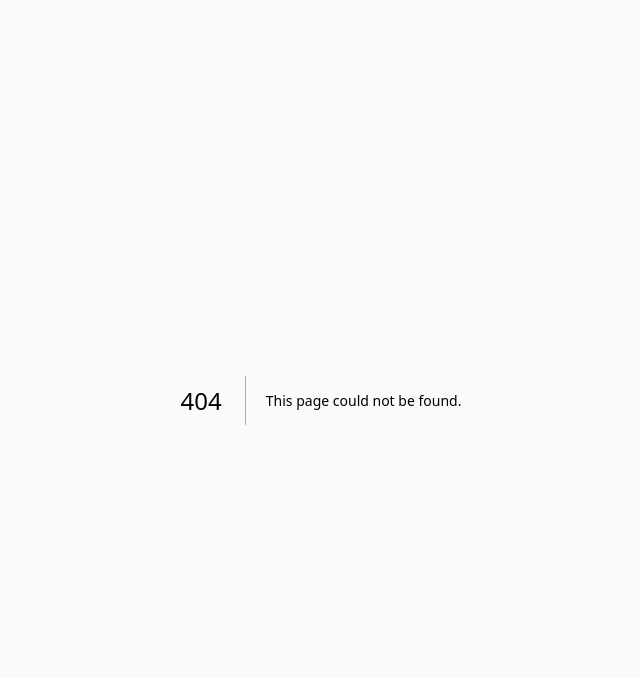
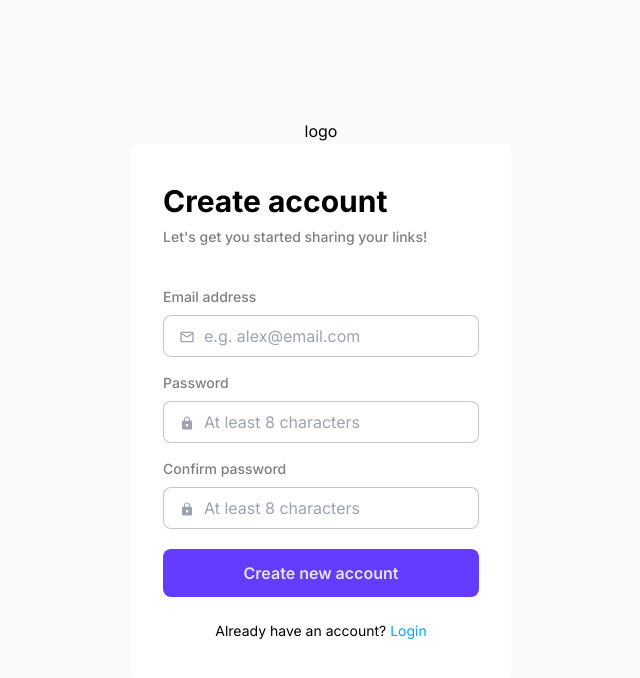
Before and after one commit to Joksa132/link-sharing-app, a Next.js app: page /register in a window 1280 px wide. Before the commit this address had no page. Shown: the top 678 px of the page, without its empty margins (319-959 px from the left). Built offline with nearby package versions, Linux system fonts and the light colour scheme.

Commit message:
create register page

```diff
--- /dev/null
+++ b/app/register/page.tsx
@@ -0,0 +1,85 @@
+import { MdOutlineEmail } from "react-icons/md";
+import { IoMdLock } from "react-icons/io";
+import Link from "next/link";
+
+export default function Register() {
+  return (
+    <div className="flex flex-col justify-center items-center h-screen w-screen">
+      <div>logo</div>
+      <form className="bg-white rounded-lg px-8 py-10 flex flex-col gap-4">
+        <div className="flex flex-col gap-2">
+          <h2 className="text-3xl font-bold">Create account</h2>
+          <span className="text-sm font-medium opacity-50">
+            Let's get you started sharing your links!
+          </span>
+        </div>
+        <div className="flex flex-col mt-6">
+          <label
+            htmlFor="email"
+            className="text-sm font-medium opacity-50 mb-2"
+          >
+            Email address
+          </label>
+          <div className="relative">
+            <input
+              type="email"
+              name="email"
+              id="email"
+              required
+              className="p-2 border border-gray-400 rounded-lg outline-none border-opacity-60 w-full px-10"
+              placeholder="e.g. alex@email.com"
+            />
+            <MdOutlineEmail className="absolute pointer-events-none bottom-[12px] left-4 text-gray-400" />
+          </div>
+        </div>
+        <div className="flex flex-col">
+          <label
+            htmlFor="password"
+            className="text-sm font-medium opacity-50 mb-2"
+          >
+            Password
+          </label>
+          <div className="relative">
+            <input
+              type="password"
+              name="password"
+              id="password"
+              required
+              className="p-2 border border-gray-400 rounded-lg outline-none border-opacity-60 w-full px-10"
+              placeholder="At least 8 characters"
+            />
+            <IoMdLock className="absolute pointer-events-none bottom-[12px] left-4 text-gray-400" />
+          </div>
+        </div>
+        <div className="flex flex-col">
+          <label
+            htmlFor="confirm-password"
+            className="text-sm font-medium opacity-50 mb-2"
+          >
+            Confirm password
+          </label>
+          <div className="relative">
+            <input
+              type="password"
+              name="confirm-password"
+              id="confirm-password"
+              required
+              className="p-2 border border-gray-400 rounded-lg outline-none border-opacity-60 w-full px-10"
+              placeholder="At least 8 characters"
+            />
+            <IoMdLock className="absolute pointer-events-none bottom-[12px] left-4 text-gray-400" />
+          </div>
+        </div>
+        <button className="bg-[#633CFF] text-zinc-200 py-3 rounded-lg font-semibold mt-1">
+          Create new account
+        </button>
+        <span className="text-center text-sm mt-2">
+          Already have an account?{" "}
+          <Link href="/" className="text-sky-500">
+            Login
+          </Link>
+        </span>
+      </form>
+    </div>
+  );
+}
```
